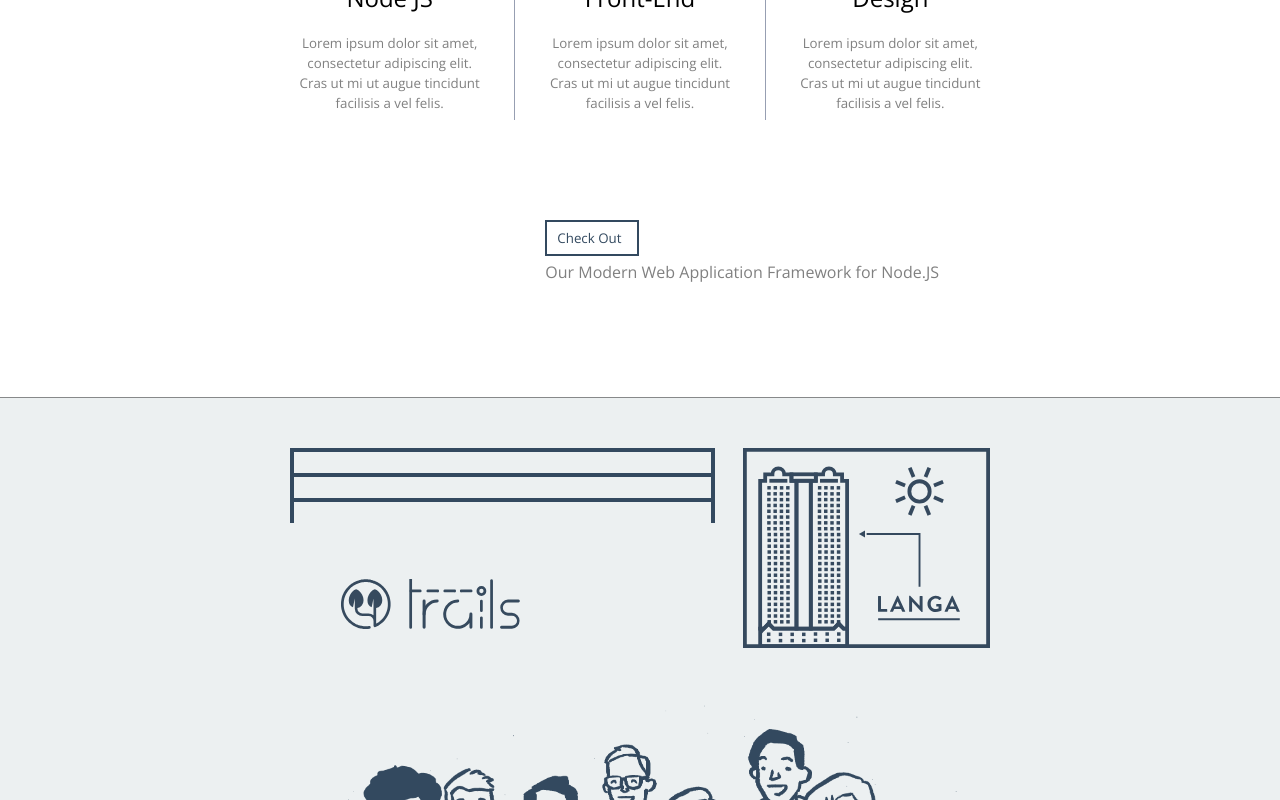
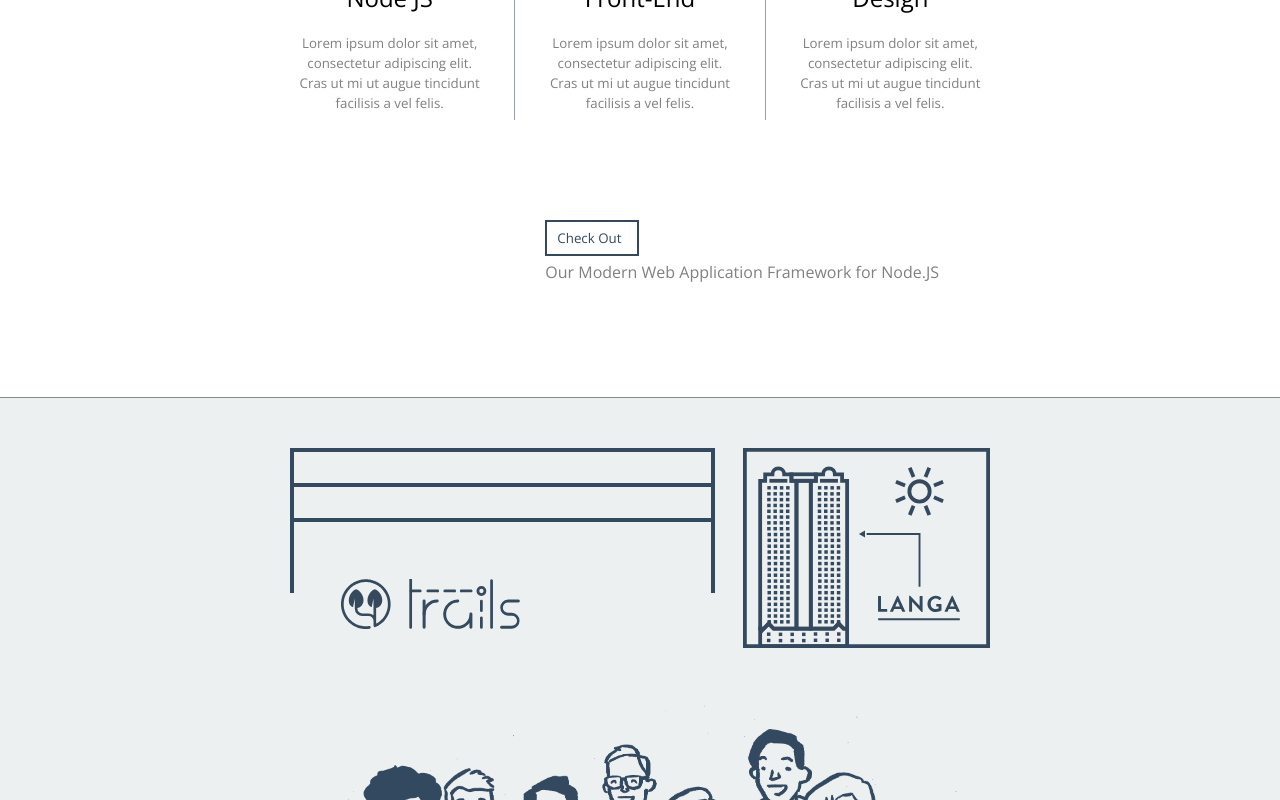
Before and after one commit to nogtini/atomic-components, a React app: page / in a window 1280 px wide. Shown: the part 882-1682 px from the top of the page. Built offline with nearby package versions, Linux system fonts and the light colour scheme.

Commit message:
height for about

```diff
--- a/src/components/contact.js
+++ b/src/components/contact.js
@@ -18,7 +18,7 @@ export default class Contact extends Component {
                         <div className={`${styles.form}`}>
                             <input></input>
                             <input></input>
-                            <input></input>
+                            <input className={`${styles.projectInfo}`}></input>
                         </div>
                         <img src={tower} className={`${styles.tower}`}/>
                     </div>
--- a/src/components/styles/contact.scss
+++ b/src/components/styles/contact.scss
@@ -18,12 +18,16 @@
       flex-direction: column;
 
       input {
-        height: 25px;
+        height: 35px;
         border-top: 4px solid #33495F;
         border-left: 4px solid #33495F;
         border-right: 4px solid #33495F;
         border-bottom: none;
         background: none;
+
+        &.projectInfo {
+          height: 75px;
+        }
       }
     }
 
```
